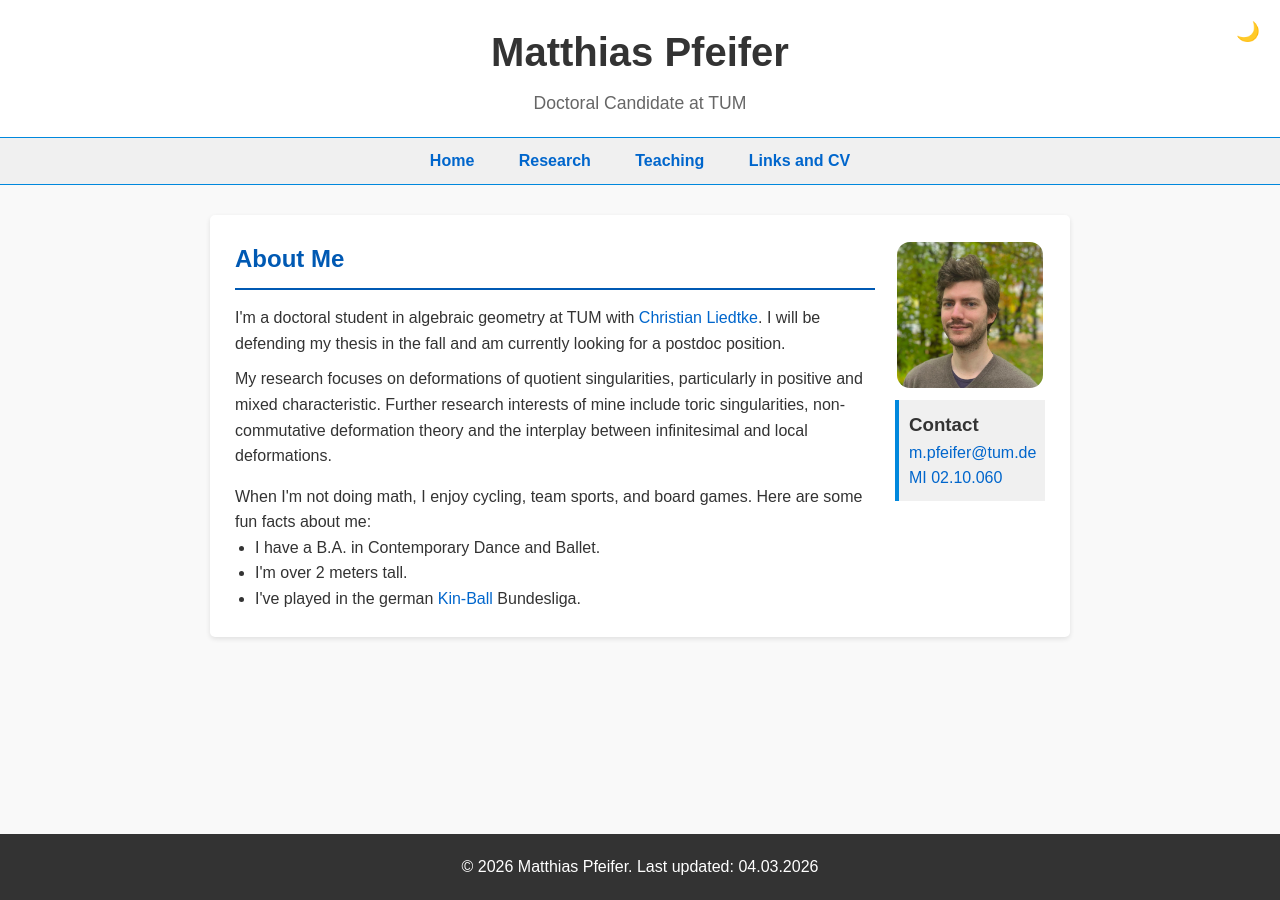
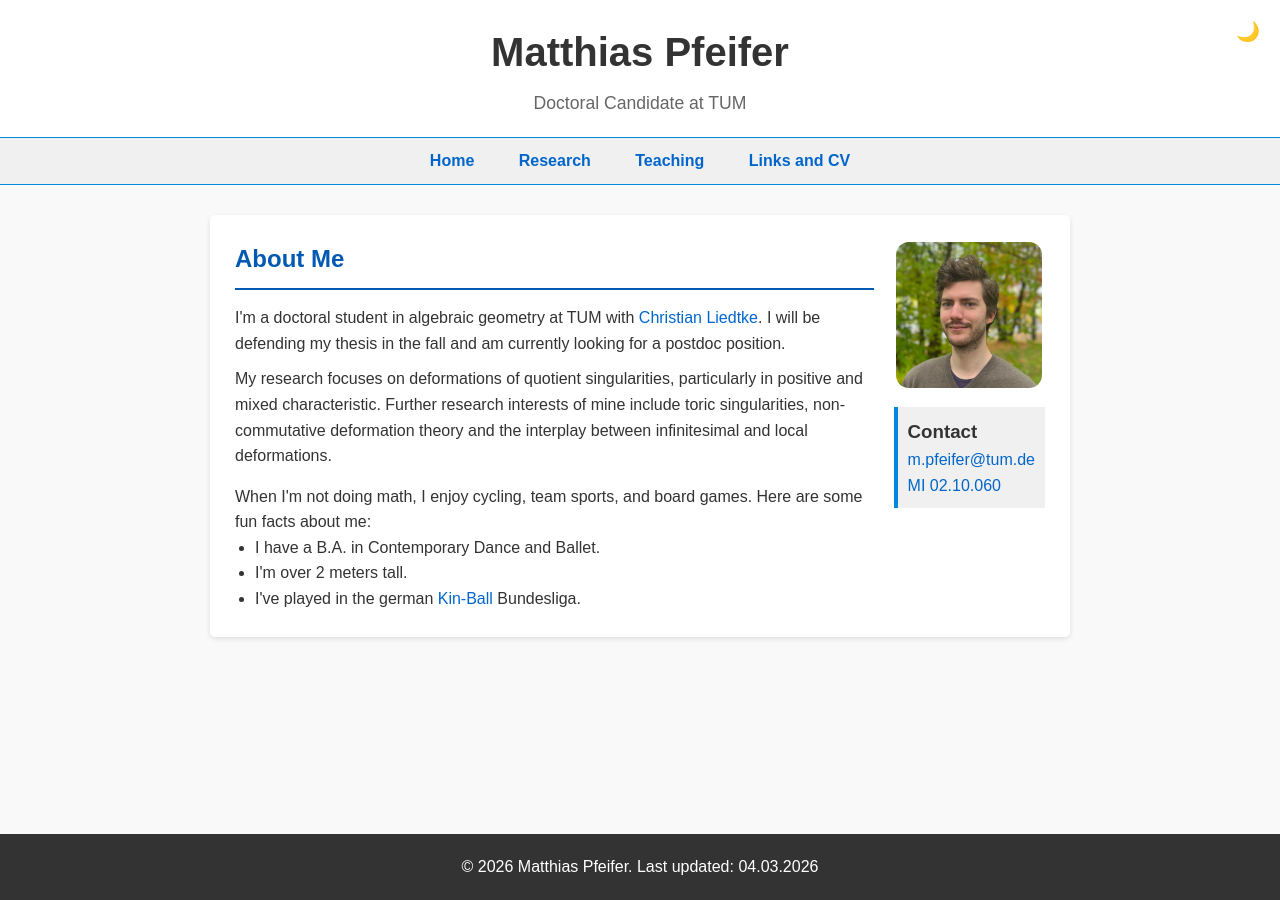
Before and after one commit to matthias-pfeifer/matthias-pfeifer.github.io, a Jekyll site: the page built from index.html, in a window 1280 px wide. Built offline with Jekyll 4.4.1, drawn with Linux system fonts in a browser that asks for light colours.

Commit message:
Changed backend arrangement of home page

```diff
--- a/assets/css/style.css
+++ b/assets/css/style.css
@@ -173,9 +173,8 @@
 
 /* profile picture styling */
 .profile-pic {
-    float: right;
     margin-left: 20px;
-    margin-bottom: 10px;
+    margin-bottom: 0px;
     width: 150px;
     height: 150px;
     object-fit: cover;
--- a/index.html
+++ b/index.html
@@ -5,7 +5,14 @@
 ---
 
 <section id="home">
-    <div class="two-column">
+        <div style="float: right">
+            <img src="/Portrait.jpg" alt="Portrait" class="profile-pic">
+            <div class="contact-info" style="padding: 10px; margin-left: 20px;">
+                <h3 style="margin-top: 0px;">Contact</h3>
+                <p><a href="mailto:m.pfeifer@tum.de">m.pfeifer@tum.de</a></p>
+                <p><a target="_blank" rel="noopener noreferrer" href="https://nav.tum.de/room/5610.02.060#18/48.262095/11.667765">MI 02.10.060</a></p>
+            </div>
+        </div>
         <div>
             <h2>About Me</h2>
             <p>
@@ -23,13 +30,4 @@
                 </ul>
             </p>
         </div>
-        <div>
-            <img src="/Portrait.jpg" alt="Portrait" class="profile-pic">
-            <div class="contact-info" style="padding: 10px;">
-                <h3 style="margin-top: 0px;">Contact</h3>
-                <p><a href="mailto:m.pfeifer@tum.de">m.pfeifer@tum.de</a></p>
-                <p><a target="_blank" rel="noopener noreferrer" href="https://nav.tum.de/room/5610.02.060#18/48.262095/11.667765">MI 02.10.060</a></p>
-            </div>
-        </div>
-    </div>
 </section>
```
